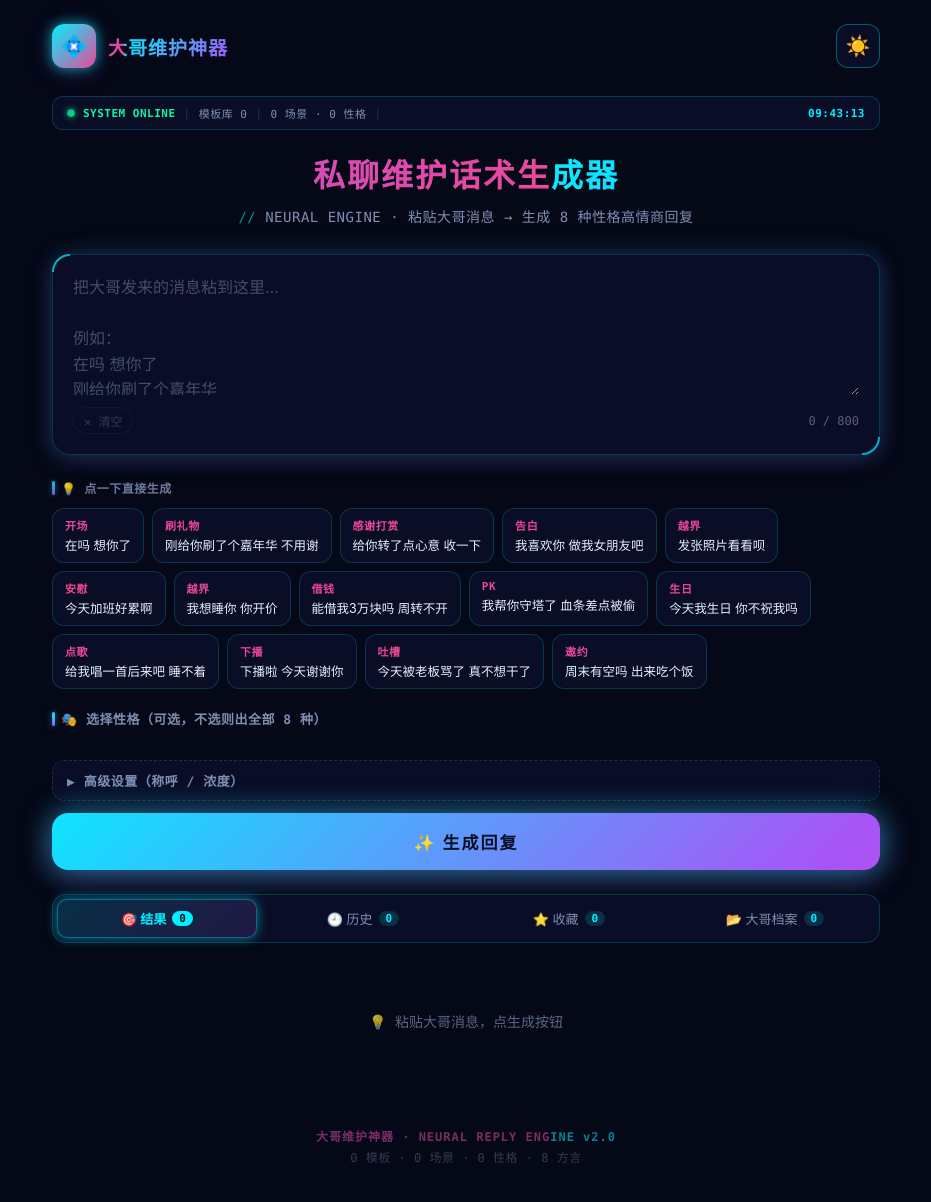
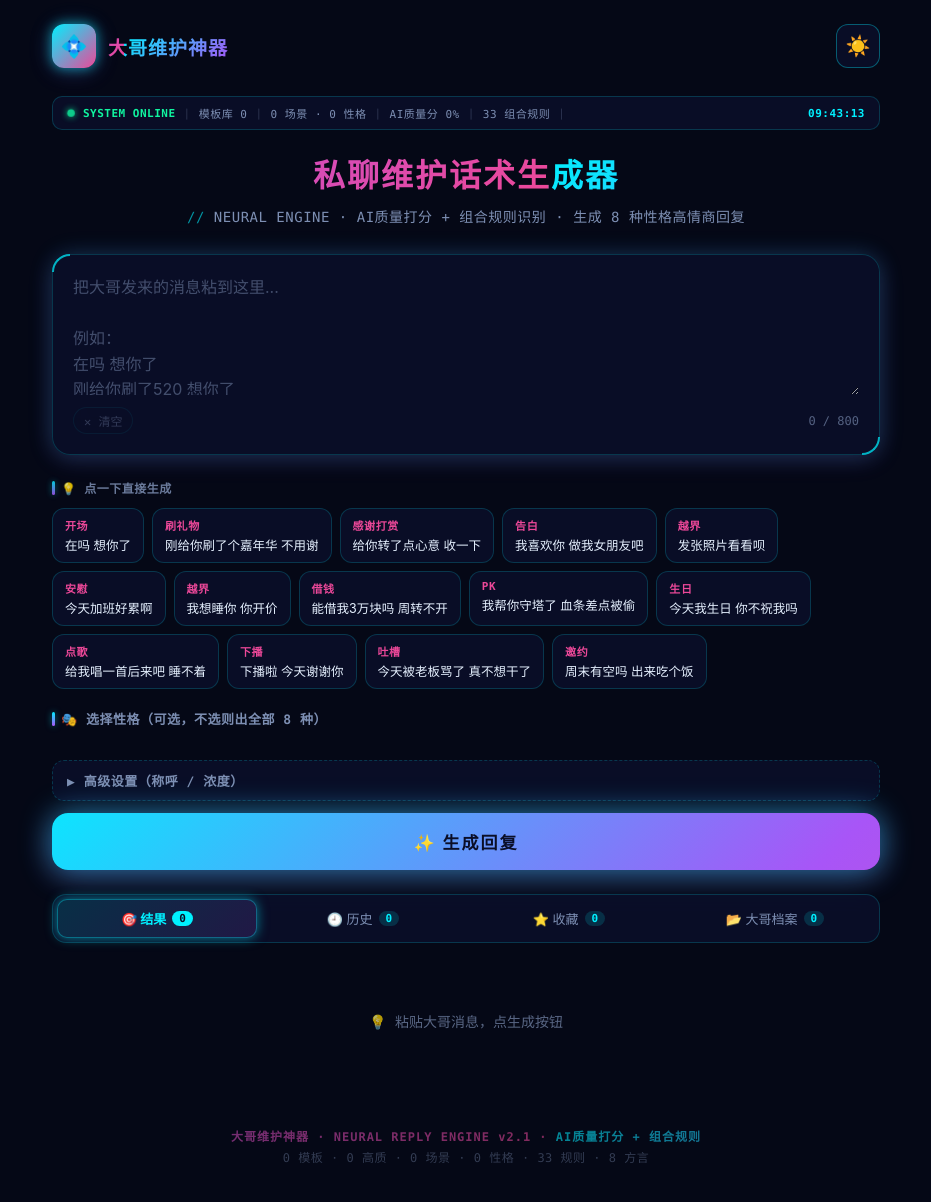
Before and after one commit to dugud552-lab/huashu-shenqi, a Next.js app: page / in a window 1280 px wide. Shown: the top 1202 px of the page, without its empty margins (174-1105 px from the left). Built offline with nearby package versions, Linux system fonts and the light colour scheme.

Commit message:
feat: add AI quality score and combination rules display to UI

```diff
--- a/pages/index.js
+++ b/pages/index.js
@@ -343,12 +343,16 @@ export default function Home() {
         <span className="sys-sep">|</span>
         <span className="sys-info">{stats.scenarios} 场景 · {stats.personalities} 性格</span>
         <span className="sys-sep">|</span>
+        <span className="sys-info">AI质量分 {stats.qualityCoverage}%</span>
+        <span className="sys-sep">|</span>
+        <span className="sys-info">{stats.combinationRules} 组合规则</span>
+        <span className="sys-sep">|</span>
         <span className="sys-time">{now || "--:--:--"}</span>
       </div>
 
       <div className="hero">
         <h1>私聊维护话术生成器</h1>
-        <p>NEURAL ENGINE · 粘贴大哥消息 → 生成 8 种性格高情商回复</p>
+        <p>NEURAL ENGINE · AI质量打分 + 组合规则识别 · 生成 8 种性格高情商回复</p>
       </div>
 
       {/* 输入框 */}
@@ -357,7 +361,7 @@ export default function Home() {
           ref={textareaRef}
           defaultValue=""
           maxLength={800}
-          placeholder={"把大哥发来的消息粘到这里...\n\n例如：\n在吗 想你了\n刚给你刷了个嘉年华\n我想睡你 你开价\n能借我3万块吗\n今天被老板骂了 好累"}
+          placeholder={"把大哥发来的消息粘到这里...\n\n例如：\n在吗 想你了\n刚给你刷了520 想你了\n我想睡你 你开价\n能借我3万块吗\n今天被老板骂了 好累\n点歌 唱一首给我听"}
           onInput={(e) => setMessage(e.target.value)}
           onCompositionEnd={(e) => setMessage(e.target.value)}
           onBlur={(e) => setMessage(e.target.value)}
@@ -756,9 +760,9 @@ export default function Home() {
       )}
 
       <footer className="footer">
-        <div className="footer-line">大哥维护神器 · NEURAL REPLY ENGINE v2.0</div>
+        <div className="footer-line">大哥维护神器 · NEURAL REPLY ENGINE v2.1 · AI质量打分 + 组合规则</div>
         <div className="footer-stats">
-          {stats.templates.toLocaleString()} 模板 · {stats.scenarios} 场景 · {stats.personalities} 性格 · 8 方言
+          {stats.templates.toLocaleString()} 模板 · {stats.highQualityTemplates.toLocaleString()} 高质 · {stats.scenarios} 场景 · {stats.personalities} 性格 · {stats.combinationRules} 规则 · 8 方言
         </div>
       </footer>
     </div>
```
